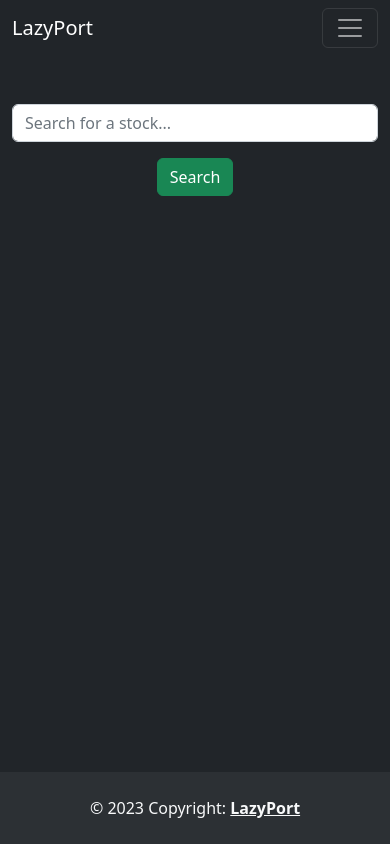
After one commit to vanquish87/lazyport, a Django app: template stocks/templates/stocks/search-results.html in a window 390 px wide. The commit adds this page. Run offline with Django 4.2, Linux system fonts and the light colour scheme; the template is opened without the code that fills it, so the values that code supplies are empty.

Commit message:
search stock with autopopulate, stock_price added

```diff
--- a/index/templates/index/index.html
+++ b/index/templates/index/index.html
@@ -8,7 +8,7 @@
                 <div class="d-grid gap-3">
                     <button type="button" class="btn btn-success btn-rounded"><a href="{% url 'profile' %}" class="text-decoration-none text-light">My Profile</a></button>
                     <button type="button" class="btn btn-info btn-rounded"><a href="{% url 'add-stock' %}" class="text-decoration-none text-light">Add Stock</a></button>
-                    <button type="button" class="btn btn-danger btn-rounded"><a href="#}" class="text-decoration-none text-light">Import CSV</a></button>
+                    <button type="button" class="btn btn-danger btn-rounded"><a href="{% url 'search-stock' %}" class="text-decoration-none text-light">Search Stock</a></button>
                     <button type="button" class="btn btn-warning btn-rounded"><a href="#" class="text-decoration-none text-light">Analytics</a></button>
                 </div>
             </div>
--- a/stocks/admin.py
+++ b/stocks/admin.py
@@ -2,4 +2,7 @@ from django.contrib import admin
 from .models import Stock
 
 # Register your models here.
-admin.site.register(Stock)
+class StockAdmin(admin.ModelAdmin):
+    readonly_fields = ('scriptid', 'exchange')
+
+admin.site.register(Stock, StockAdmin)
--- /dev/null
+++ b/stocks/templates/stocks/search-results.html
@@ -0,0 +1,45 @@
+{% extends 'base.html' %}
+{% load static %}
+{% block content %}
+
+<section id="search" class="pt-5 text-center">
+    <!-- for symmetry from top to bottom on page I am using a container -->
+    <div class="container-sm">
+        <div class="row justify-content-around align-items-center text-center">
+            <div class="col-md-6">
+
+                <form class="form" action="{% url 'search-stock' %}" method="get">
+                    {% csrf_token %}
+                    <!-- Input:Text -->
+                    <div class="form-group mx-sm-3 mb-3">
+                        <input type="text" id="search-input" name="q" class="form-control" placeholder="Search for a stock..." value="{{ q }}" />
+                    </div>
+                    <input type="submit" class="btn btn-success" value="Search" />
+                </form>
+
+            </div>
+        </div>
+    </div>
+</section>
+
+
+<div id="search-results"></div>
+
+<script>
+    $(document).ready(function(){
+        $("#search-input").on("input", function(){
+            var search_query = $(this).val();
+            $.ajax({
+                url: "{% url 'search-list' %}",
+                data: {
+                    'q': search_query,
+                },
+                success: function(data){
+                    $("#search-results").html(data);
+                }
+            });
+        });
+    });
+</script>
+
+{% endblock %}
--- a/stocks/urls.py
+++ b/stocks/urls.py
@@ -4,4 +4,6 @@ from . import views
 
 urlpatterns = [
     path('add-stock/', views.add_stock, name='add-stock'),
+    path('search/', views.search_stock, name='search-stock'),
+    path('search-list/', views.search_list, name='search-list'),
 ]
--- a/templates/base.html
+++ b/templates/base.html
@@ -4,7 +4,7 @@
         <meta charset="UTF-8" />
         <meta http-equiv="X-UA-Compatible" content="IE=edge" />
         <meta name="viewport" content="width=device-width, initial-scale=1.0" />
-        <title>Weight Tracker</title>
+        <title>Lazy Portfolio Tracker</title>
         <!-- jQuery -->
         <script src="https://code.jquery.com/jquery-3.6.3.min.js" integrity="sha256-pvPw+upLPUjgMXY0G+8O0xUf+/Im1MZjXxxgOcBQBXU=" crossorigin="anonymous"></script>
 
```
Also changed, not shown: stocks/models.py (+12 -0 lines), stocks/templates/stocks/search-list.html (added, +22 -0 lines), stocks/views.py (+16 -0 lines).
